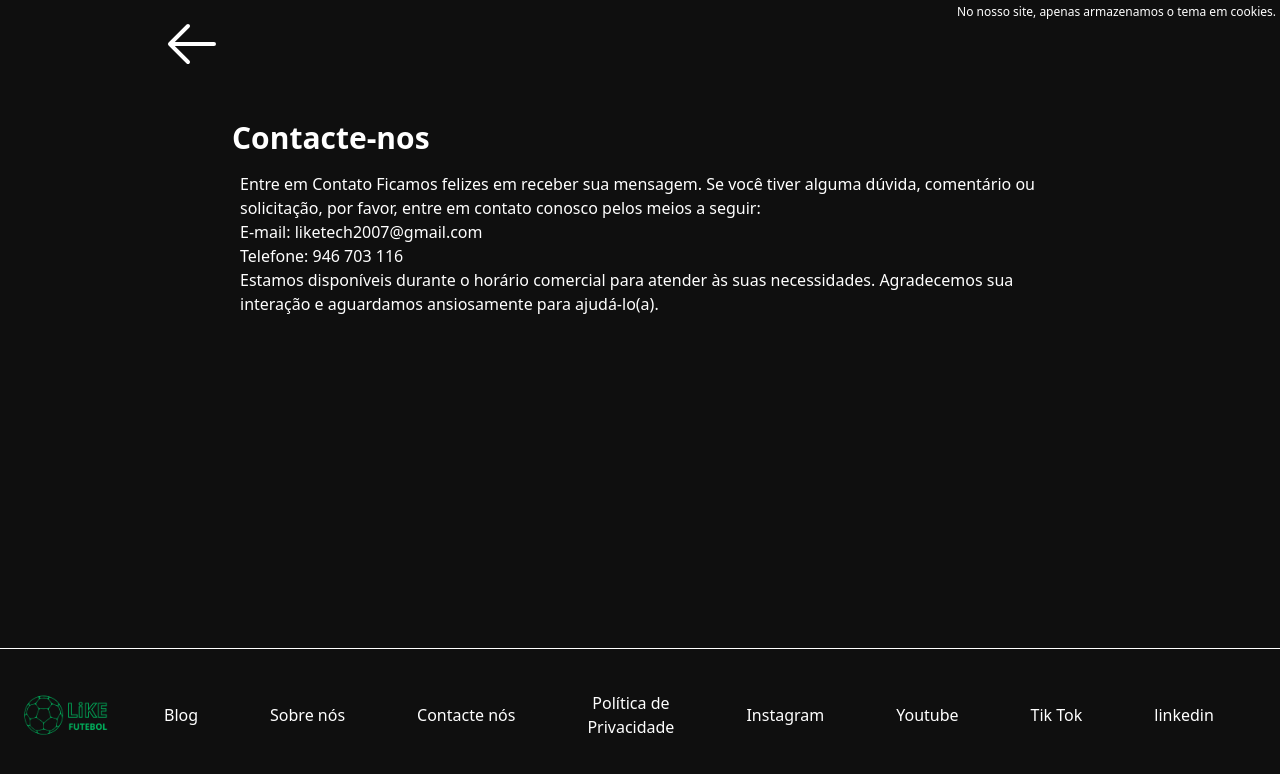
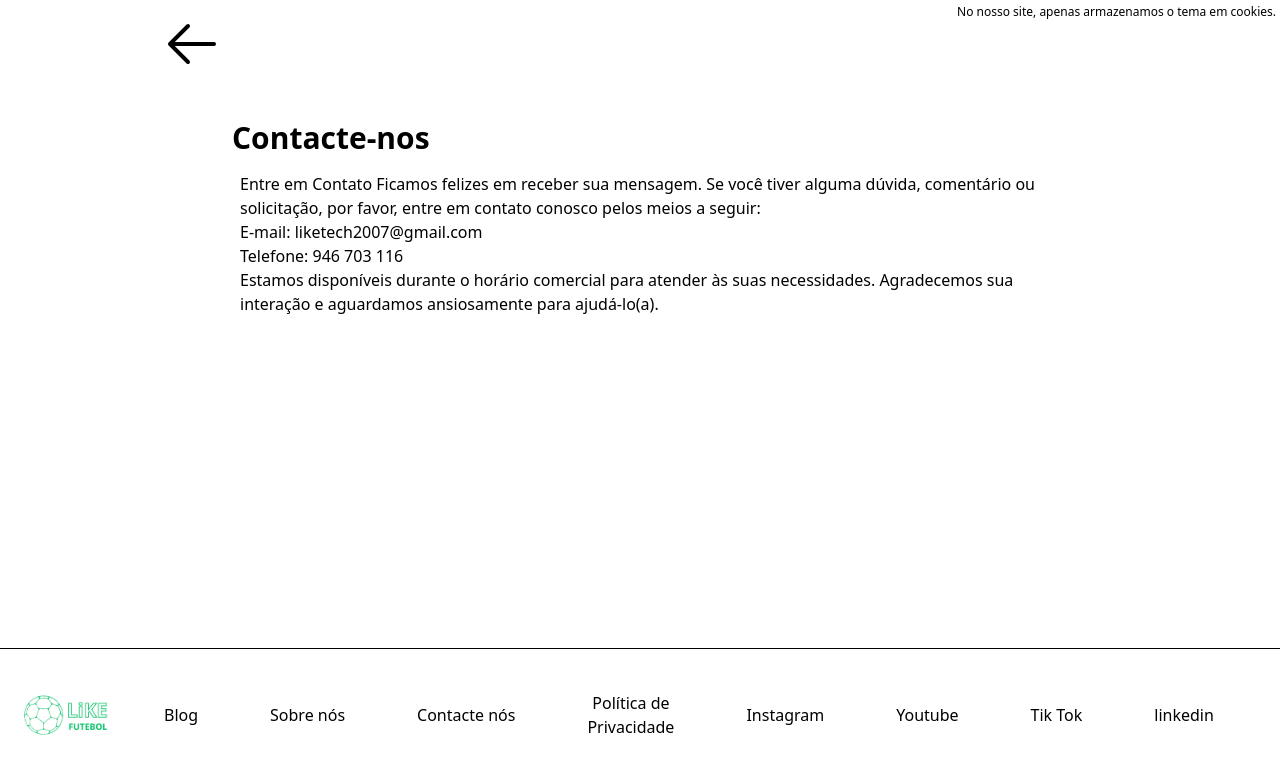
Before and after one commit to liketech2007/like-futebol, a Next.js app: page /contacte-nos in a window 1280 px wide. Shown: the top 774 px of the page. Built offline with nearby package versions, Linux system fonts and the light colour scheme.

Commit message:
finalizado

```diff
--- a/src/app/layout.tsx
+++ b/src/app/layout.tsx
@@ -13,7 +13,7 @@ export default function RootLayout({
 }: {
   children: React.ReactNode
 }) {
-  const [theme,setTheme] = useState("dark")
+  const [theme,setTheme] = useState("")
   useEffect(() => {
     const getTheme = localStorage.getItem("theme")
     setTheme(getTheme === null ? theme : getTheme)
```
